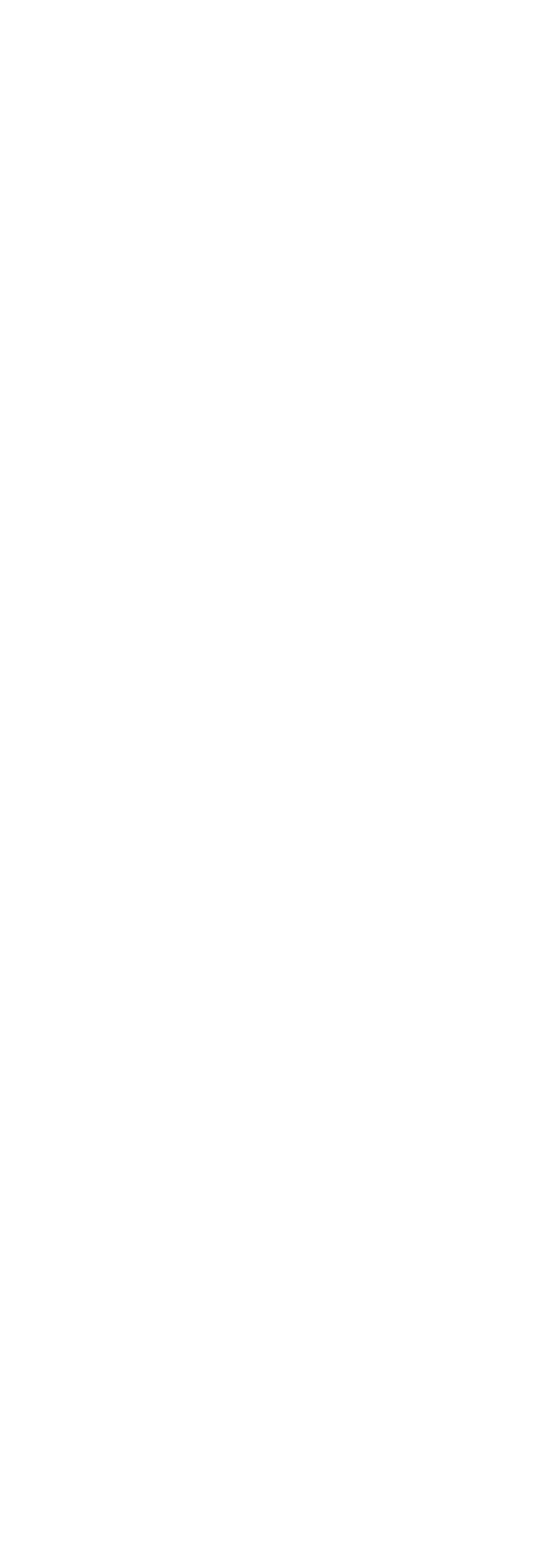
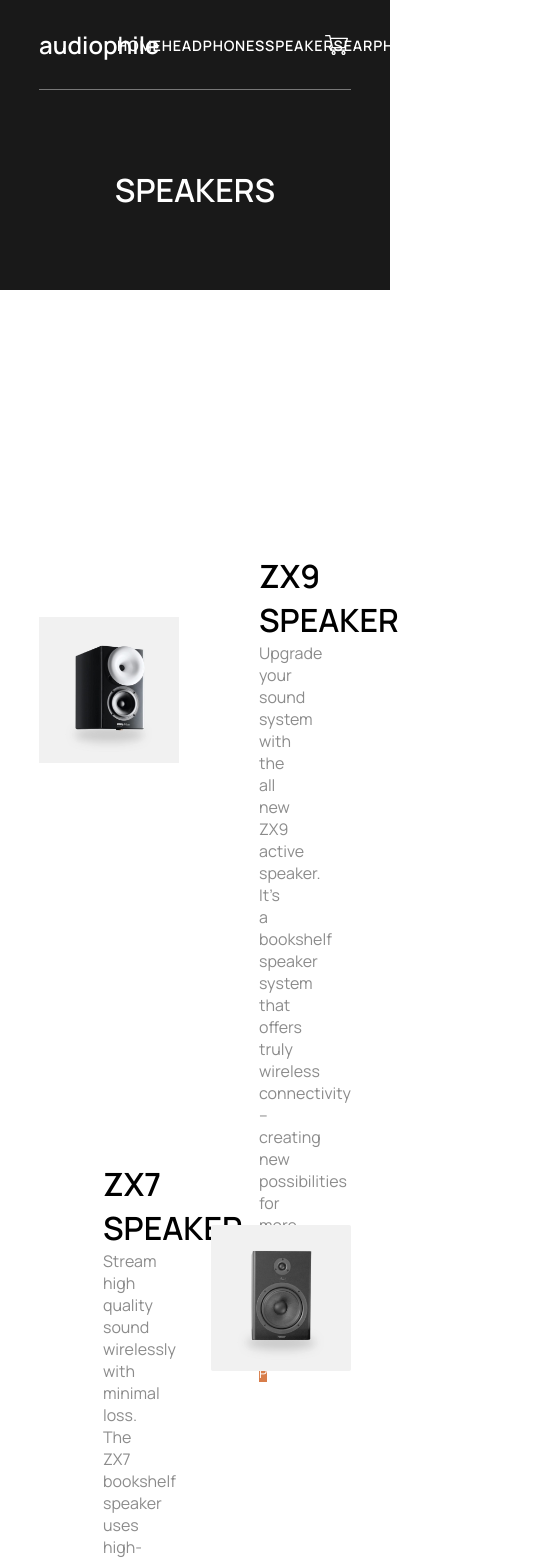
Before and after one commit to kacperlaudanski/Audiophile-e-commerce, a React (Create React App) app in the folder my-app/: page /speakers in a window 390 px wide. Shown: the top 1561 px of the page, 545 px wide, since content can reach past the window. Before the commit the page ends 844 px from the top, so only its background shows below. Built offline with nearby package versions, Linux system fonts and the light colour scheme.

Commit message:
earphones and speakers page

```diff
--- a/my-app/src/components/Categories/Earphones/EarphonePage.tsx
+++ b/my-app/src/components/Categories/Earphones/EarphonePage.tsx
@@ -1,10 +1,36 @@
 import '../../../dist-styles/categories.css'
 import Navbar from '../../Elements/Navbar/Navbar';
+import HeaderSection from "../../Elements/Header/HeaderSection";
+import CategoryBanner from "../../Elements/CategoriesElements/CategoryBanner";
+import MainSection from "../../Home/MainSection";
+import ProductPreview from "../../Elements/Products/ProductPreview";
+import CategorySelectionPanel from "../../Home/CategorySelectionPanel";
+import AboutCompany from "../../Home/AboutCompany";
+import Footer from "../../Elements/Footer/Footer";
+import YX1EarphonesImage from '../../../images/product-yx1-earphones/desktop/image-category-page-preview.jpg';
+import React from 'react';
 
 const EarphonesPage: React.FC = (props) => {
-  return <div>
-    <Navbar />
-  </div>;
+  return (
+    <React.Fragment>
+      <HeaderSection>
+        <Navbar />
+        <CategoryBanner>EARPHONES</CategoryBanner>
+      </HeaderSection>
+      <MainSection>
+        <ProductPreview
+          productImage={YX1EarphonesImage}
+          productName = 'YX1 WIRELESS EARPHONES'
+          productDescription='Tailor your listening experience with bespoke dynamic drivers from the new YX1 Wireless Earphones. Enjoy incredible high-fidelity sound even in noisy environments with its active noise cancellation feature.'
+          productPageLink='#'
+          reverseClass={null}
+        />
+        <CategorySelectionPanel />
+        <AboutCompany />
+      </MainSection>
+      <Footer />
+    </React.Fragment>
+  )
 };
 
 export default EarphonesPage;
--- a/my-app/src/components/Categories/Speakers/SpeakersPage.tsx
+++ b/my-app/src/components/Categories/Speakers/SpeakersPage.tsx
@@ -1,12 +1,44 @@
 import React from "react";
-import '../../../dist-styles/categories.css'
+import HeaderSection from "../../Elements/Header/HeaderSection";
+import Navbar from "../../Elements/Navbar/Navbar";
+import CategoryBanner from "../../Elements/CategoriesElements/CategoryBanner";
+import MainSection from "../../Home/MainSection";
+import ProductPreview from "../../Elements/Products/ProductPreview";
+import CategorySelectionPanel from "../../Home/CategorySelectionPanel";
+import AboutCompany from "../../Home/AboutCompany";
+import Footer from "../../Elements/Footer/Footer";
+import ZX9SpeakerImage from "../../../images/product-zx9-speaker/desktop/image-category-page-preview.jpg";
+import ZX7SpeakerImage from '../../../images/product-zx7-speaker/desktop/image-category-page-preview.jpg';
+import "../../../dist-styles/categories.css";
 
 const SpeakersPage: React.FC = (props) => {
-    return (
-        <div>
-
-        </div>
-    )
-}
+  return (
+    <React.Fragment>
+      <HeaderSection>
+        <Navbar />
+        <CategoryBanner>SPEAKERS</CategoryBanner>
+      </HeaderSection>
+      <MainSection>
+        <ProductPreview
+          productImage={ZX9SpeakerImage}
+          productName="ZX9 SPEAKER"
+          productDescription="Upgrade your sound system with the all new ZX9 active speaker. It’s a bookshelf speaker system that offers truly wireless connectivity -- creating new possibilities for more pleasing and practical audio setups."
+          productPageLink="#"
+          reverseClass={null}
+        />
+        <ProductPreview
+          productImage={ZX7SpeakerImage}
+          productName="ZX7 SPEAKER"
+          productDescription="Stream high quality sound wirelessly with minimal loss. The ZX7 bookshelf speaker uses high-end audiophile components that represents the top of the line powered speakers for home or studio use."
+          productPageLink="#"
+          reverseClass='reverse'
+        />
+        <CategorySelectionPanel />
+        <AboutCompany />
+      </MainSection>
+      <Footer />
+    </React.Fragment>
+  );
+};
 
 export default SpeakersPage;
```
